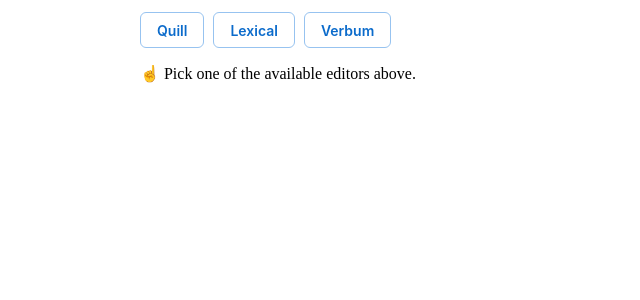
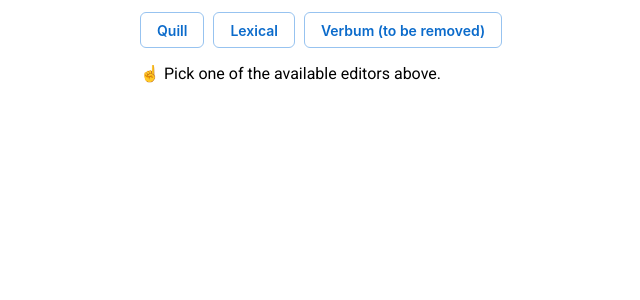
Before and after one commit to fwuensche/react-rich-text-editors, a React (Create React App) app: page / in a window 1280 px wide. Shown: the top 300 px of the page, without its empty margins (100-740 px from the left). Built offline with nearby package versions, Linux system fonts and the light colour scheme.

Commit message:
apply roboto font by default

```diff
--- a/public/index.html
+++ b/public/index.html
@@ -18,6 +18,12 @@
       work correctly both with client-side routing and a non-root public URL.
       Learn how to configure a non-root public URL by running `npm run build`.
     -->
+
+    <!-- Fonts -->
+    <link rel="preconnect" href="https://fonts.googleapis.com" />
+    <link rel="preconnect" href="https://fonts.gstatic.com" crossorigin />
+    <link href="https://fonts.googleapis.com/css2?family=Roboto&display=swap" rel="stylesheet" />
+
     <title>React Rich Text Editors</title>
   </head>
   <body>
--- a/src/components/Navbar.js
+++ b/src/components/Navbar.js
@@ -15,7 +15,7 @@
         Lexical
       </Button>
       <Button variant={path === '/verbum' ? 'solid' : 'outlined'} onClick={() => navigate('/verbum')}>
-        Verbum
+        Verbum (to be removed)
       </Button>
     </div>
   )
--- a/src/index.css
+++ b/src/index.css
@@ -1,3 +1,7 @@
+body {
+  font-family: 'Roboto', sans-serif;
+}
+
 .container {
   max-width: 800px;
   margin: 0 auto;
```
